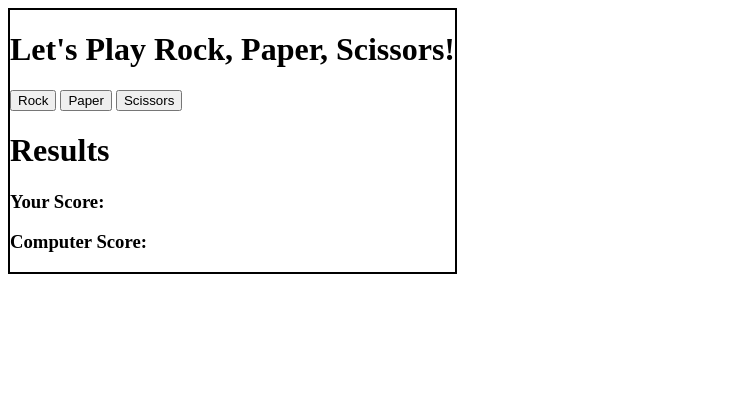
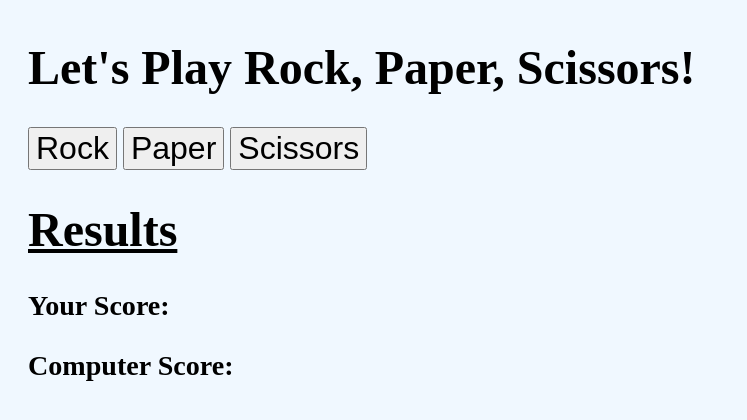
Before and after one commit to dannyoussef/odin-rock-paper-scissors, a plain HTML site: page index.html in a window 1280 px wide. Shown: the whole page, without its empty margins (0-747 px from the left). Drawn offline with Linux system fonts and the light colour scheme.

Commit message:
added styles to html elements

```diff
--- a/index.html
+++ b/index.html
@@ -5,24 +5,18 @@
     <meta name="viewport" content="width=device-width, initial-scale=1.0" />
     <title>Project: Rock Paper Scissors</title>
   </head>
-  <body>
-    <div
-      id="container"
-      style="
-        display: flex;
-        flex-direction: column;
-        border: 2px solid black;
-        width: fit-content;
-      "
-    >
+  <body
+    style="background-color: aliceblue; font-size: x-large; padding-left: 20px"
+  >
+    <div id="container" style="display: flex; flex-direction: column">
       <h1>Let's Play Rock, Paper, Scissors!</h1>
       <div id="button-container">
-        <button id="rock-btn">Rock</button>
-        <button id="paper-btn">Paper</button>
-        <button id="scissors-btn">Scissors</button>
+        <button id="rock-btn" style="font-size: xx-large">Rock</button>
+        <button id="paper-btn" style="font-size: xx-large">Paper</button>
+        <button id="scissors-btn" style="font-size: xx-large">Scissors</button>
       </div>
       <div id="results-container">
-        <h1 id="results-header">Results</h1>
+        <h1 id="results-header" style="text-decoration: underline">Results</h1>
         <h3>Your Score:</h3>
         <h3>Computer Score:</h3>
       </div>
```
